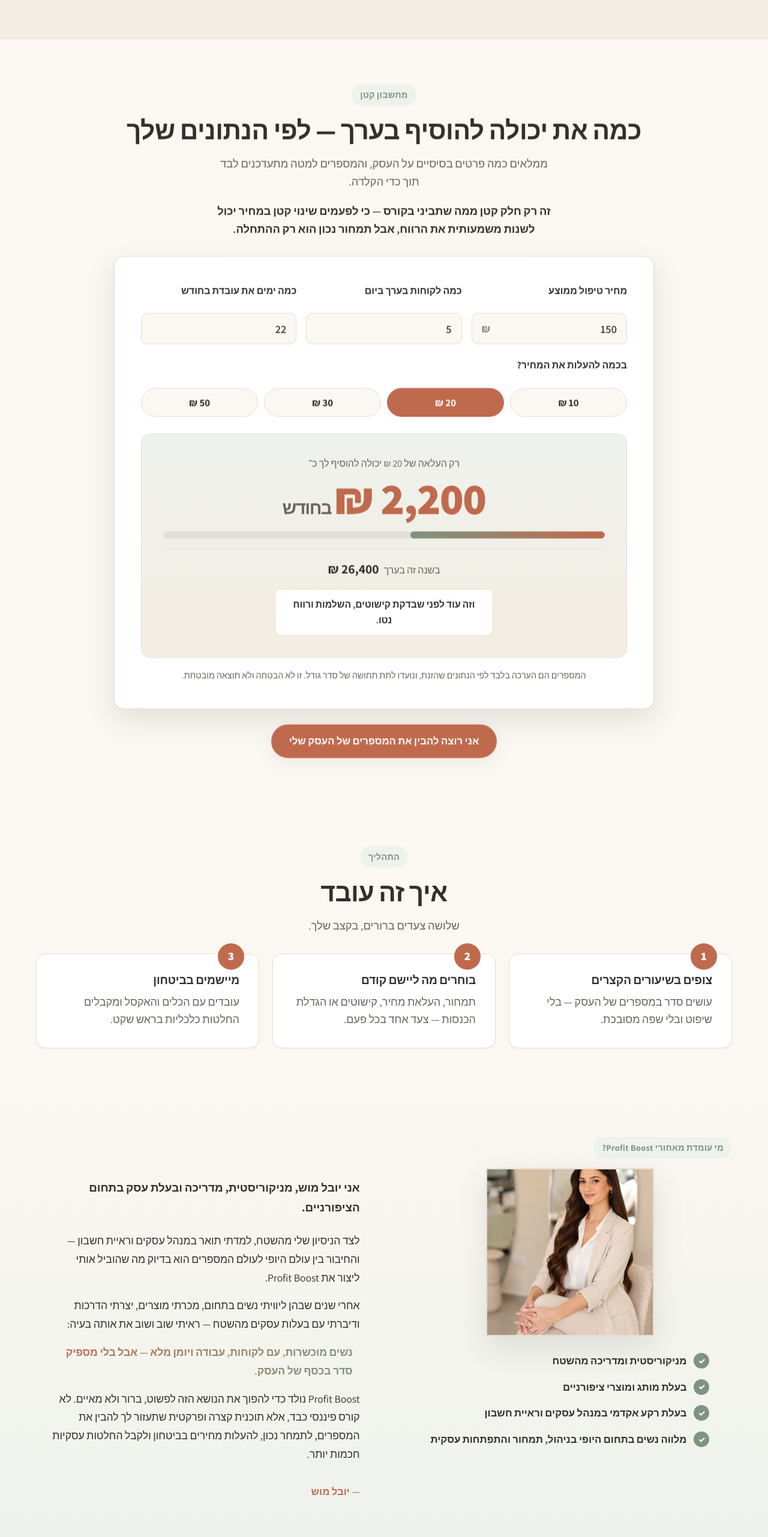
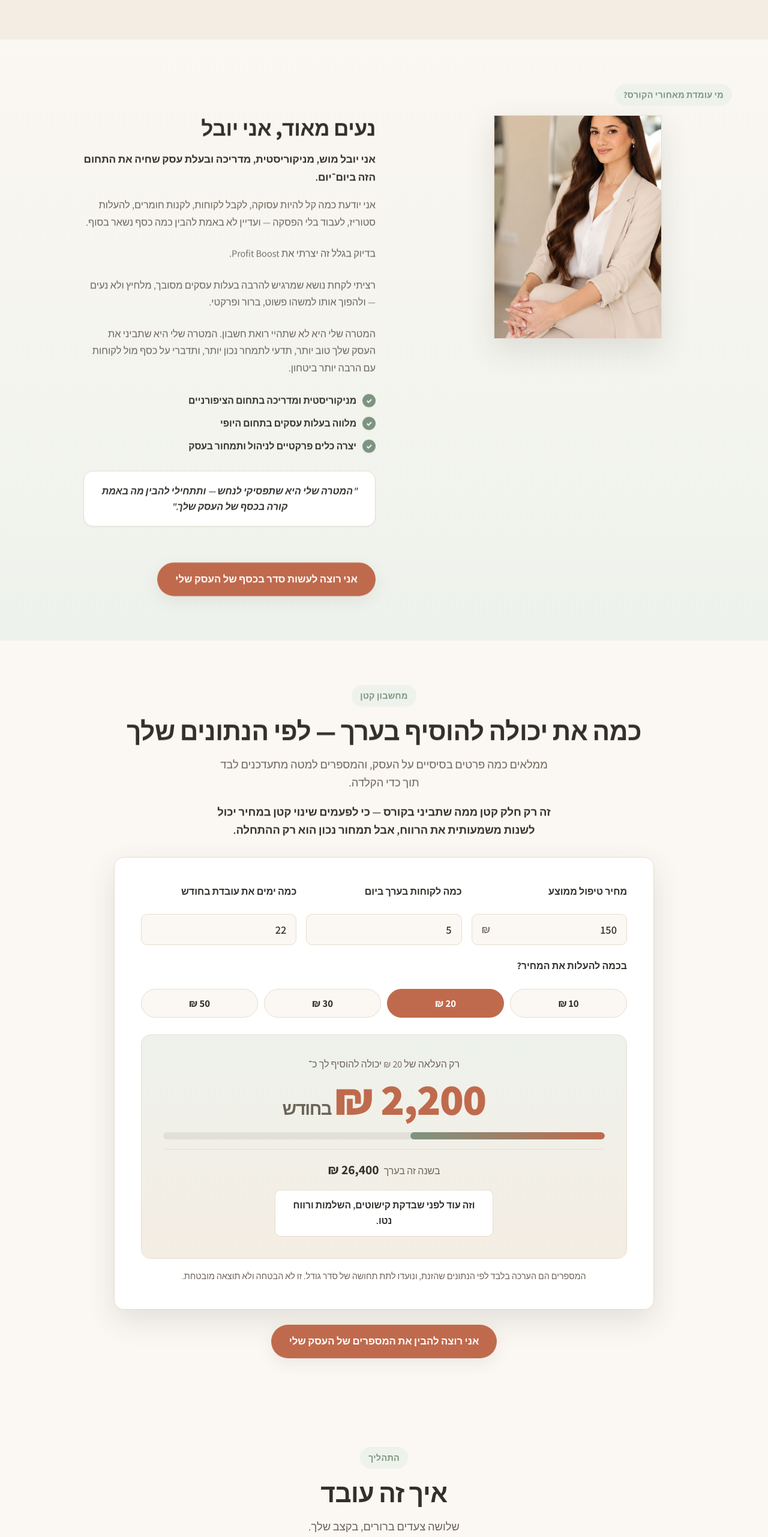
Before and after one commit to yuvalmosh13/profit-boost, a React (Vite) app: page / in a window 1280 px wide. Shown: the part 3507-6070 px from the top of the page at 60% size. Built offline with nearby package versions, Linux system fonts and the light colour scheme.

Commit message:
Fix: Update AboutYuval with correct copy and ensure deployment

```diff
--- a/src/App.jsx
+++ b/src/App.jsx
@@ -26,9 +26,9 @@ export default function App() {
         <Problem />
         <Reframe />
         <Curriculum />
+        <AboutYuval />
         <Calculator />
         <HowItWorks />
-        <AboutYuval />
         <Testimonials />
         <Offer />
         {showLeadForm && <LeadForm />}
--- a/src/components/AboutYuval.css
+++ b/src/components/AboutYuval.css
@@ -1,100 +1,84 @@
 .about-yuval {
   background: linear-gradient(
     180deg,
-    rgba(255, 255, 255, 0) 0%,
+    transparent 0%,
     var(--accent-soft) 100%
   );
-  padding-block: clamp(50px, 8vw, 90px);
+  padding-block: clamp(60px, 8vw, 100px);
 }
 
 .about-yuval__grid {
   display: grid;
   grid-template-columns: 1fr;
-  gap: clamp(28px, 6vw, 48px);
-  align-items: start;
+  gap: clamp(32px, 6vw, 56px);
+  align-items: center;
 }
 
-/* ---- Text side ---- */
-.about-yuval__text {
-  max-width: 58ch;
-  line-height: 1.75;
+/* ---- Image / Visual side ---- */
+.about-yuval__visual {
+  order: -1; /* Image first on mobile */
 }
 
-.about-yuval__text p {
-  margin: 16px 0;
-  font-size: 1.08rem;
-  color: var(--ink);
+.about-yuval__portrait {
+  width: 100%;
+  max-width: 320px;
+  aspect-ratio: 3 / 4;
+  margin: 0 auto;
+  border-radius: var(--radius-lg);
+  overflow: hidden;
+  box-shadow: var(--shadow-md);
+  background: var(--surface);
+  border: 1px solid var(--line);
+  transition: box-shadow 0.3s ease;
 }
 
-.about-yuval__intro {
-  font-weight: 700;
-  font-size: 1.18rem !important;
-  margin-bottom: 24px !important;
-}
-
-.about-yuval__highlight {
-  font-weight: 600;
-  background: linear-gradient(
-    90deg,
-    var(--primary) 0%,
-    var(--accent) 100%
-  );
-  -webkit-background-clip: text;
-  -webkit-text-fill-color: transparent;
-  background-clip: text;
-  padding-inline: 12px;
-}
-
-.about-yuval__signature {
-  font-size: 1.05rem;
-  font-weight: 600;
-  margin-top: 32px;
-  color: var(--primary);
-}
-
-/* ---- Credentials side ---- */
-.about-yuval__credentials {
-  display: flex;
-  flex-direction: column;
-  gap: 28px;
-}
-
-.about-yuval__photo {
-  width: 100%;
-  max-width: 240px;
-  margin: 0 auto;
-}
-
-.about-yuval__photo-placeholder {
-  width: 100%;
-  aspect-ratio: 1;
-  background: var(--surface);
-  border: 2px solid var(--line);
-  border-radius: var(--radius-lg);
-  display: grid;
-  place-items: center;
-  overflow: hidden;
-  box-shadow: var(--shadow-md);
-  position: relative;
-}
-
-.about-yuval__photo-placeholder.loaded {
+.about-yuval__portrait.loaded {
   box-shadow: var(--shadow-lg);
 }
 
-.about-yuval__photo-img {
+.about-yuval__portrait-img {
   width: 100%;
   height: 100%;
   object-fit: cover;
   object-position: center;
   display: block;
-  animation: fadeIn 0.6s ease-out;
+  animation: fadeIn 0.5s ease-out;
 }
 
-.about-yuval__photo-placeholder svg {
+.about-yuval__placeholder {
   width: 100%;
   height: 100%;
-  display: block;
+  display: grid;
+  place-items: center;
+  background: linear-gradient(135deg, var(--accent-soft) 0%, var(--bg-alt) 100%);
+  padding: 32px;
+  text-align: center;
+}
+
+.about-yuval__placeholder-content {
+  display: flex;
+  flex-direction: column;
+  gap: 16px;
+}
+
+.about-yuval__placeholder-name {
+  font-size: 1.4rem;
+  font-weight: 800;
+  color: var(--primary);
+}
+
+.about-yuval__placeholder-title {
+  font-size: 0.95rem;
+  font-weight: 600;
+  color: var(--ink-soft);
+  letter-spacing: 0.5px;
+}
+
+.about-yuval__placeholder-logo {
+  margin-top: 12px;
+  font-size: 1.1rem;
+  font-weight: 700;
+  color: var(--accent);
 }
 
 @keyframes fadeIn {
@@ -106,58 +90,112 @@
   }
 }
 
-.about-yuval__creds-list {
+/* ---- Text side ---- */
+.about-yuval__text {
+  max-width: 55ch;
+}
+
+.about-yuval__headline {
+  font-size: clamp(1.5rem, 5vw, 2rem);
+  font-weight: 800;
+  margin-bottom: 16px;
+}
+
+.about-yuval__intro {
+  font-size: 1.08rem;
+  font-weight: 600;
+  margin-bottom: 18px;
+  line-height: 1.7;
+  color: var(--ink);
+}
+
+.about-yuval__body {
+  font-size: 1.02rem;
+  margin-bottom: 24px;
+  line-height: 1.75;
+  color: var(--ink-soft);
+}
+
+/* ---- Trust list ---- */
+.about-yuval__trust-list {
   list-style: none;
-  margin: 0;
+  margin: 28px 0;
   padding: 0;
   display: flex;
   flex-direction: column;
-  gap: 16px;
+  gap: 12px;
 }
 
-.about-yuval__cred-item {
+.about-yuval__trust-item {
   display: flex;
-  align-items: flex-start;
-  gap: 12px;
-  font-size: 1.05rem;
+  align-items: center;
+  gap: 10px;
+  font-size: 0.98rem;
   font-weight: 600;
   color: var(--ink);
 }
 
-.about-yuval__cred-icon {
+.about-yuval__trust-check {
   flex: none;
-  width: 26px;
-  height: 26px;
+  width: 22px;
+  height: 22px;
   display: grid;
   place-items: center;
   background: var(--accent);
   color: #fff;
   border-radius: 50%;
-  font-size: 0.85rem;
+  font-size: 0.75rem;
   font-weight: 800;
+}
+
+/* ---- Quote ---- */
+.about-yuval__quote {
+  background: var(--surface);
+  border: 1.5px solid var(--line);
+  border-radius: var(--radius);
+  padding: 20px;
+  margin: 28px 0;
+  font-size: 1rem;
+  font-weight: 600;
+  color: var(--ink);
+  line-height: 1.6;
+  text-align: center;
+  font-style: italic;
+  box-shadow: var(--shadow-sm);
+}
+
+/* ---- CTA ---- */
+.about-yuval__cta {
+  margin-top: 28px;
+  width: 100%;
 }
 
 /* ---- Desktop layout ---- */
 @media (min-width: 720px) {
   .about-yuval__grid {
-    grid-template-columns: 1fr 1fr;
+    grid-template-columns: 1fr 1.1fr;
     gap: clamp(48px, 8vw, 80px);
+    align-items: start;
+  }
+
+  .about-yuval__visual {
+    order: 1; /* Image on left, text on right */
+  }
+
+  .about-yuval__portrait {
+    max-width: 280px;
   }
 
   .about-yuval__text {
     order: 2;
   }
 
-  .about-yuval__credentials {
-    order: 1;
-    align-items: center;
+  .about-yuval__headline {
+    font-size: 2.2rem;
   }
 
-  .about-yuval__photo {
-    max-width: 280px;
-  }
-
-  .about-yuval__text p {
-    font-size: 1.1rem;
+  .about-yuval__cta {
+    width: auto;
+    margin-top: 32px;
   }
 }
--- a/src/components/AboutYuval.jsx
+++ b/src/components/AboutYuval.jsx
@@ -1,12 +1,12 @@
 import { useState } from 'react'
 import Reveal from './Reveal'
+import CTAButton from './CTAButton'
 import './AboutYuval.css'
 
-const credentials = [
-  'מניקוריסטית ומדריכה מהשטח',
-  'בעלת מותג ומוצרי ציפורניים',
-  'בעלת רקע אקדמי במנהל עסקים וראיית חשבון',
-  'מלווה נשים בתחום היופי בניהול, תמחור והתפתחות עסקית',
+const trustPoints = [
+  'מניקוריסטית ומדריכה בתחום הציפורניים',
+  'מלווה בעלות עסקים בתחום היופי',
+  'יצרה כלים פרקטיים לניהול ותמחור בעסק',
 ]
 
 export default function AboutYuval() {
@@ -17,66 +17,74 @@ export default function AboutYuval() {
     <section className="section about-yuval">
       <div className="container">
         <Reveal>
-          <span className="eyebrow">מי עומדת מאחורי Profit Boost?</span>
+          <span className="eyebrow">מי עומדת מאחורי הקורס?</span>
         </Reveal>
 
         <div className="about-yuval__grid">
+          {/* Image / visual side */}
+          <Reveal className="about-yuval__visual">
+            <div className={`about-yuval__portrait ${imageLoaded ? 'loaded' : ''}`}>
+              {!imageFailed && (
+                <img
+                  src="/yuval.jpg"
+                  alt="יובל מוש"
+                  className="about-yuval__portrait-img"
+                  onLoad={() => setImageLoaded(true)}
+                  onError={() => setImageFailed(true)}
+                />
+              )}
+              {imageFailed && (
+                <div className="about-yuval__placeholder">
+                  <div className="about-yuval__placeholder-content">
+                    <div className="about-yuval__placeholder-name">Yuval Mosh</div>
+                    <div className="about-yuval__placeholder-title">מניקוריסטית · מדריכה · בעלת עסק</div>
+                    <div className="about-yuval__placeholder-logo">Profit Boost</div>
+                  </div>
+                </div>
+              )}
+            </div>
+          </Reveal>
+
           {/* Text side */}
           <Reveal className="about-yuval__text">
+            <h2 className="about-yuval__headline">נעים מאוד, אני יובל</h2>
+
             <p className="about-yuval__intro">
-              אני יובל מוש, מניקוריסטית, מדריכה ובעלת עסק בתחום הציפורניים.
+              אני יובל מוש, מניקוריסטית, מדריכה ובעלת עסק שחיה את התחום הזה ביום־יום.
             </p>
 
-            <p>
-              לצד הניסיון שלי מהשטח, למדתי תואר במנהל עסקים וראיית חשבון — והחיבור בין עולם היופי לעולם המספרים הוא בדיוק מה שהוביל אותי ליצור את Profit Boost.
+            <p className="about-yuval__body">
+              אני יודעת כמה קל להיות עסוקה, לקבל לקוחות, לקנות חומרים, להעלות סטוריז, לעבוד בלי הפסקה — ועדיין לא באמת להבין כמה כסף נשאר בסוף.
             </p>
 
-            <p>
-              אחרי שנים שבהן ליוויתי נשים בתחום, מכרתי מוצרים, יצרתי הדרכות ודיברתי עם בעלות עסקים מהשטח — ראיתי שוב ושוב את אותה בעיה:
+            <p className="about-yuval__body">
+              בדיוק בגלל זה יצרתי את Profit Boost.
             </p>
 
-            <p className="about-yuval__highlight">
-              נשים מוכשרות, עם לקוחות, עבודה ויומן מלא — אבל בלי מספיק סדר בכסף של העסק.
+            <p className="about-yuval__body">
+              רציתי לקחת נושא שמרגיש להרבה בעלות עסקים מסובך, מלחיץ ולא נעים — ולהפוך אותו למשהו פשוט, ברור ופרקטי.
             </p>
 
-            <p>
-              Profit Boost נולד כדי להפוך את הנושא הזה לפשוט, ברור ולא מאיים. לא קורס פיננסי כבד, אלא תוכנית קצרה ופרקטית שתעזור לך להבין את המספרים, לתמחר נכון, להעלות מחירים בביטחון ולקבל החלטות עסקיות חכמות יותר.
+            <p className="about-yuval__body">
+              המטרה שלי היא לא שתהיי רואת חשבון. המטרה שלי היא שתביני את העסק שלך טוב יותר, תדעי לתמחר נכון יותר, ותדברי על כסף מול לקוחות עם הרבה יותר ביטחון.
             </p>
 
-            <div className="about-yuval__signature">— יובל מוש</div>
-          </Reveal>
-
-          {/* Credentials side */}
-          <Reveal className="about-yuval__credentials">
-            <div className="about-yuval__photo">
-              <div className={`about-yuval__photo-placeholder ${imageLoaded ? 'loaded' : ''}`}>
-                {!imageFailed && (
-                  <img
-                    src="/yuval.jpg"
-                    alt="יובל מוש"
-                    className="about-yuval__photo-img"
-                    onLoad={() => setImageLoaded(true)}
-                    onError={() => setImageFailed(true)}
-                  />
-                )}
-                {imageFailed && (
-                  <svg viewBox="0 0 200 200" xmlns="http://www.w3.org/2000/svg">
-                    <circle cx="100" cy="100" r="100" fill="var(--accent-soft)" />
-                    <circle cx="100" cy="70" r="30" fill="var(--primary)" opacity="0.2" />
-                    <ellipse cx="100" cy="140" rx="45" ry="50" fill="var(--primary)" opacity="0.15" />
-                  </svg>
-                )}
-              </div>
-            </div>
-
-            <ul className="about-yuval__creds-list">
-              {credentials.map((cred, i) => (
-                <li key={i} className="about-yuval__cred-item">
-                  <span className="about-yuval__cred-icon">✓</span>
-                  <span>{cred}</span>
+            <ul className="about-yuval__trust-list">
+              {trustPoints.map((point, i) => (
+                <li key={i} className="about-yuval__trust-item">
+                  <span className="about-yuval__trust-check">✓</span>
+                  <span>{point}</span>
                 </li>
               ))}
             </ul>
+
+            <blockquote className="about-yuval__quote">
+              "המטרה שלי היא שתפסיקי לנחש — ותתחילי להבין מה באמת קורה בכסף של העסק שלך."
+            </blockquote>
+
+            <CTAButton className="about-yuval__cta">
+              אני רוצה לעשות סדר בכסף של העסק שלי
+            </CTAButton>
           </Reveal>
         </div>
       </div>
```
Also changed, not shown: public/תמונה 7.jpg (added).
